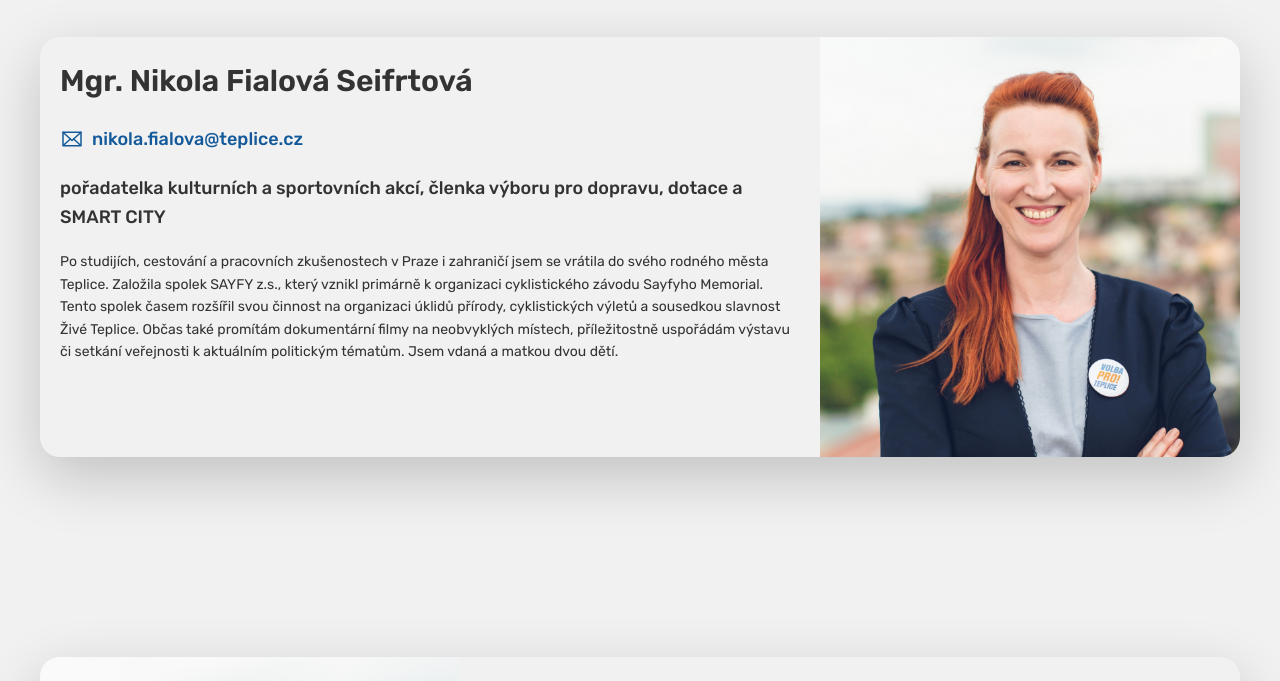
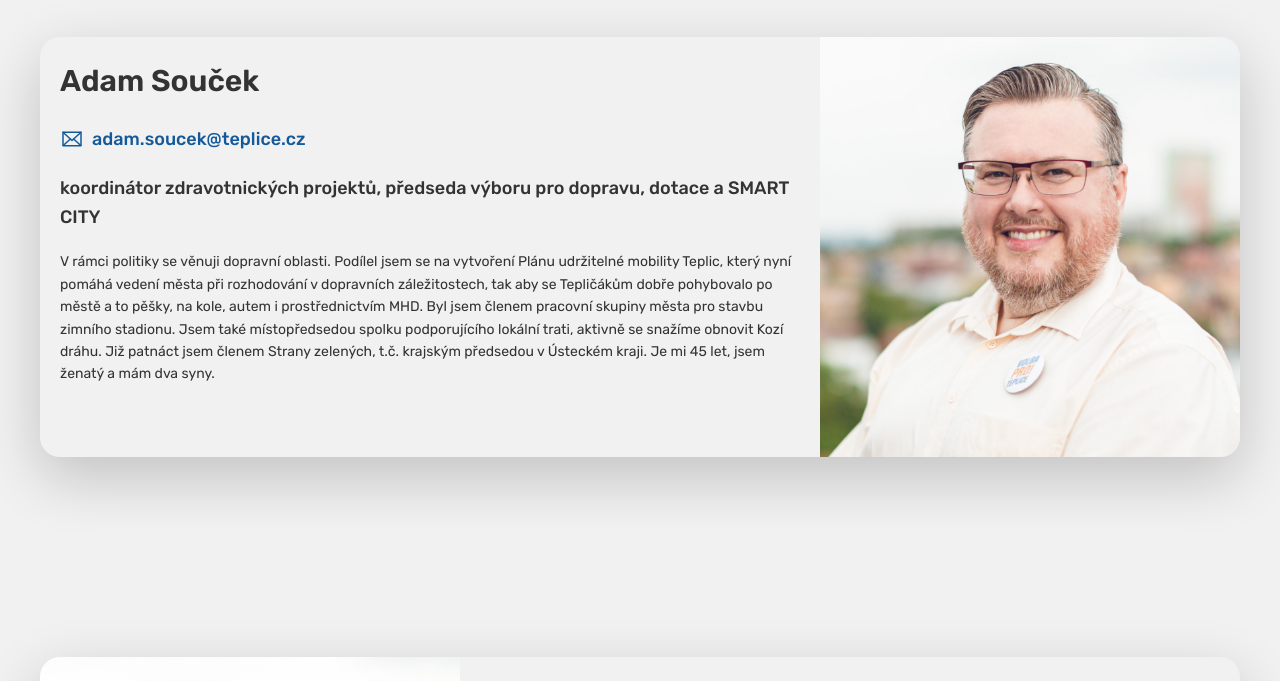
Before and after one commit to fialajiri/vpt-frontend-ts, a Next.js app: page /zastupitele in a window 1280 px wide. Shown: the part 1662-2343 px from the top of the page. Built offline with nearby package versions, Linux system fonts and the light colour scheme.

Commit message:
feat: nikola removed

```diff
--- a/next.config.js
+++ b/next.config.js
@@ -12,13 +12,7 @@ module.exports = (phase) => {
         domains: ["vpt-images.s3.eu-central-1.amazonaws.com"],
       },
       env: {
-        mongodb_username: "jiri_fiala",
-        mongodb_password: "Weapon1984*",
-        mongodb_clustername: "cluster0",
-        mongodb_database: "volba",
-        REACT_APP_BACKEND_URL: "https://vpt-backend.herokuapp.com/api",
-        NEXT_PUBLIC_GOOGLE_ANALYTICS: "G-DYBEGLWFK7",
-        HOST_URL: "https://vpt-frontend-ts.vercel.app/"
+
       },
     };
   }
@@ -29,13 +23,7 @@ module.exports = (phase) => {
     },
 
     env: {
-      mongodb_username: "jiri_fiala",
-      mongodb_password: "Weapon1984*",
-      mongodb_clustername: "cluster0",
-      mongodb_database: "nextjs-blog",
-      REACT_APP_BACKEND_URL: "https://vpt-backend.herokuapp.com/api",
-      NEXT_PUBLIC_GOOGLE_ANALYTICS: "G-DYBEGLWFK7",
-      HOST_URL: "https://vpt-frontend-ts.vercel.app/"
+
     },
   };
 };
--- a/public/data/zastupitele.json
+++ b/public/data/zastupitele.json
@@ -16,14 +16,6 @@
     "bio": "Dvacet sedm let vedu Gymnázium Teplice. V roce 2014 jste mě jako nezávislého poprvé vyslali za Volbu PRO! Teplice do zastupitelstva města. Pracuji tam ve výboru, předkládám návrhy týkající se zejména rozvoje města, územního plánování nebo oživení veřejného prostoru. Jsem aktivní v několika spolcích, působil jsem ve vědecké radě pedagogické fakulty ústecké univerzity. Narodil jsem se v Teplicích, kde také žiji. Jsem podruhé ženatý, mám jednu dceru."
   },
   {
-    "id": "5",
-    "name": "Mgr. Nikola Fialová Seifrtová",
-    "occupation": "pořadatelka kulturních a sportovních akcí, členka výboru pro dopravu, dotace a SMART CITY",
-    "email": "nikola.fialova@teplice.cz",
-    "image": "/images/kandidati/nikolka_square.jpg",
-    "bio": "Po studijích, cestování a pracovních zkušenostech v Praze i zahraničí jsem se vrátila do svého rodného města Teplice. Založila spolek SAYFY z.s., který vznikl primárně k organizaci cyklistického závodu Sayfyho Memorial. Tento spolek časem rozšířil svou činnost na organizaci úklidů přírody, cyklistických výletů a sousedkou slavnost Živé Teplice. Občas také promítám dokumentární filmy na neobvyklých místech, příležitostně uspořádám výstavu či setkání veřejnosti k aktuálním politickým tématům. Jsem vdaná a matkou dvou dětí. "
-  },
-  {
     "id": "3",
     "name": "Adam Souček",
     "occupation": "koordinátor zdravotnických projektů, předseda výboru pro dopravu, dotace a SMART CITY",
```
Also changed, not shown: 1 other file (tests, documents, lock files or other folders).
